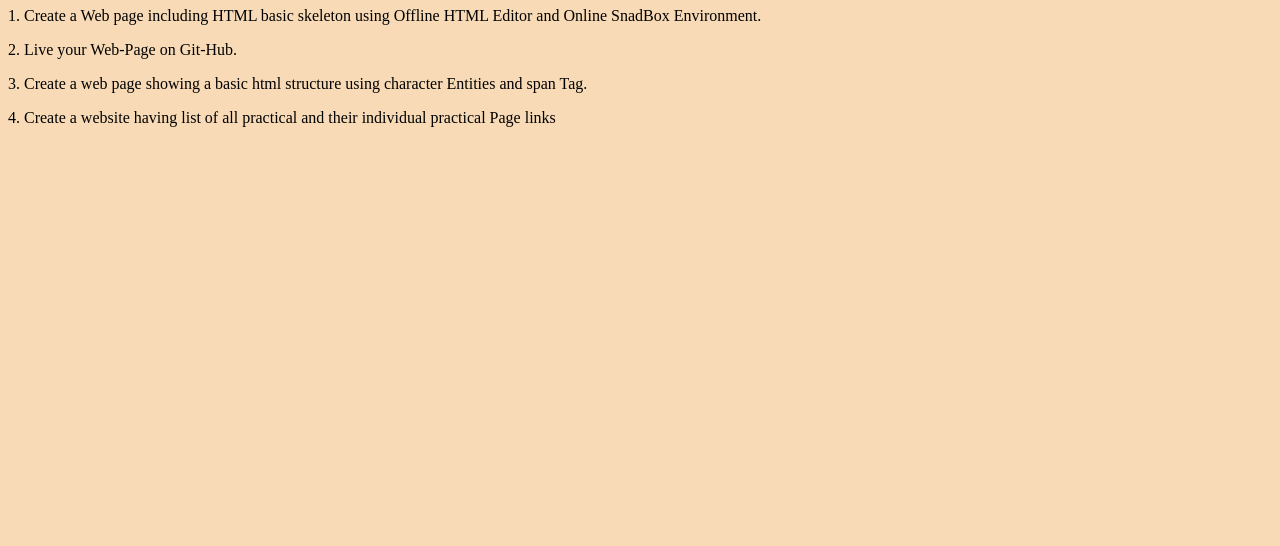
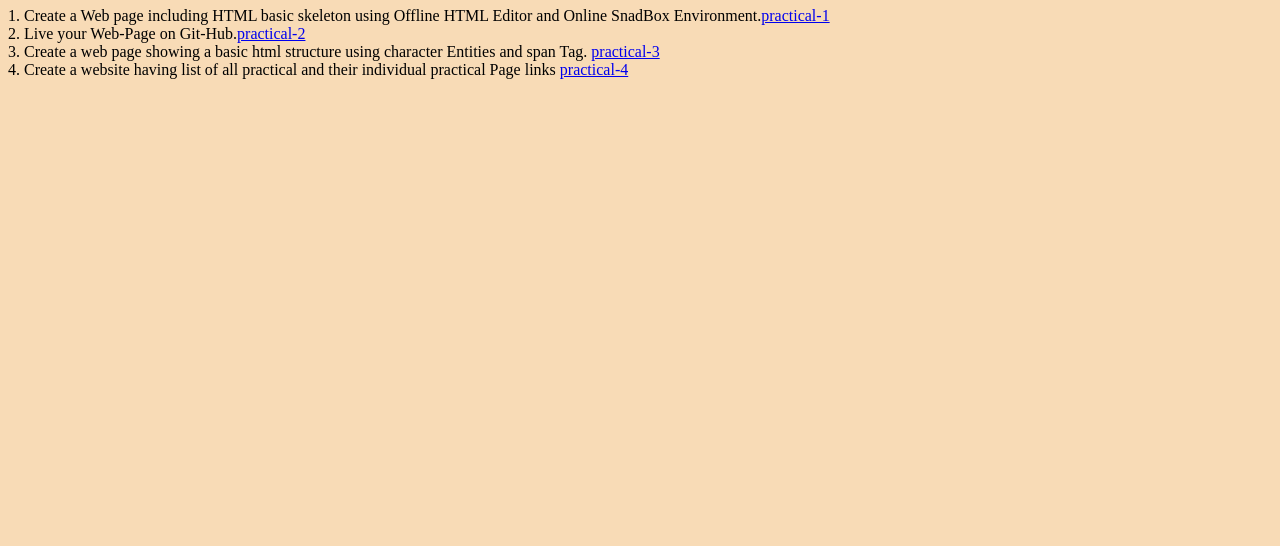
Before and after one commit to varunsaxena1332001/HTML_Practical_Codes, a plain HTML site: page index.html in a window 1280 px wide. Shown: the part 254-800 px from the top of the page. Drawn offline with Linux system fonts and the light colour scheme.

Commit message:
linking all practicals into index.html file

```diff
--- a/index.html
+++ b/index.html
@@ -10,9 +10,11 @@
     <h2>About Course</h2>
     <p>Front-end web development is everything involved in programming the user interface of a web application. Typically it refers to the Hypertext Markup Language (HTML), Cascading Style Sheets (CSS) and JavaScript portion of web site production as opposed to the database or server-side programming. It encompasses everything from building a simple page of HTML text to creating complex, responsive HTML5 websites designed to be accessed via various different browsers, devices and screen sizes.</p>
     <h1 style="color: green;">List of Practicals</h1>
-    <p>1. Create a Web page including HTML basic skeleton using Offline HTML Editor and Online SnadBox Environment.</p>
-    <p>2. Live your Web-Page on Git-Hub.</p>
-    <p>3. Create a web page showing a basic html structure using character Entities and span Tag. </p>
-    <p>4. Create a website having list of all practical and their individual practical Page links </p>
+    <p>
+        <div>1. Create a Web page including HTML basic skeleton using Offline HTML Editor and Online SnadBox Environment.<a href="https://varunsaxena1332001.github.io/HTML_Practical_Codes/p/practical-1.html">practical-1</a></div>
+        <div>2. Live your Web-Page on Git-Hub.<a href="https://varunsaxena1332001.github.io/HTML_Practical_Codes/p/Description_Of_Practical-2.html">practical-2</a></div>
+        <div>3. Create a web page showing a basic html structure using character Entities and span Tag. <a href="https://varunsaxena1332001.github.io/HTML_Practical_Codes/p/practical-3.html">practical-3</a></div>
+        <div>4. Create a website having list of all practical and their individual practical Page links <a href="https://varunsaxena1332001.github.io/HTML_Practical_Codes/p/practical-4.html">practical-4</a></div>
+    </p>
 </body>
 </html>
```
Also changed, not shown: p/practical-4.html (+3 -3 lines).
